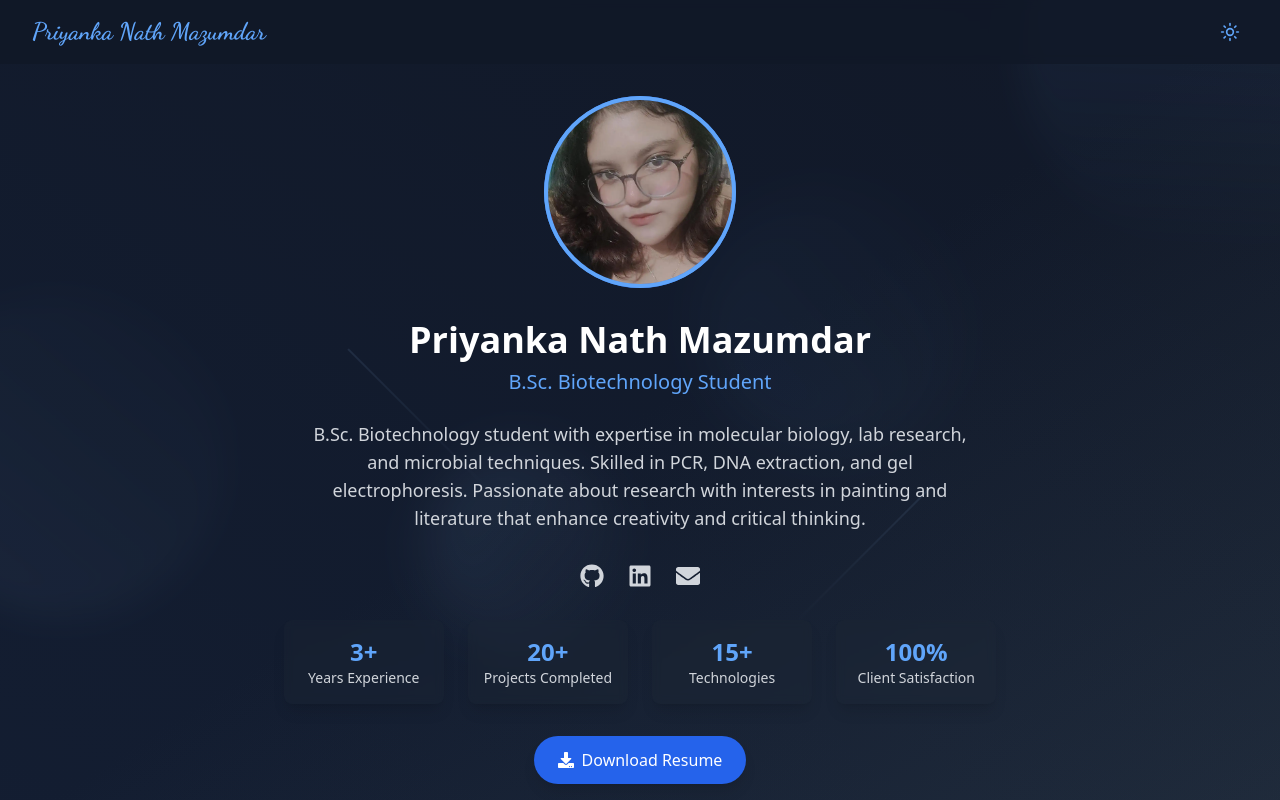
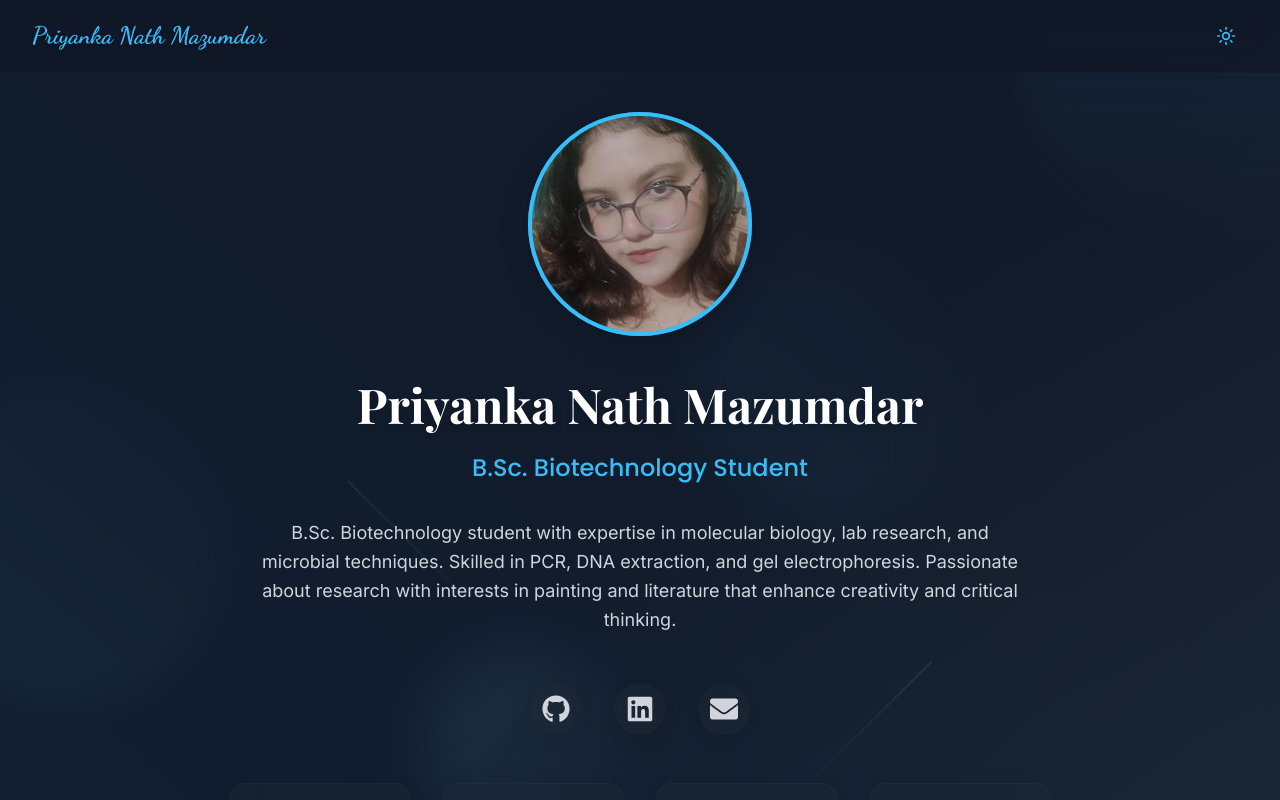
Before and after one commit to Mausam5055/Priyanka-V-01, a React (Vite) app: page / in a window 1280 px wide. Both pictures are taken after a click on the button 1230 px from the left and 32 px from the top of the page. Shown: the top 800 px of the page. Built offline with nearby package versions, Linux system fonts and the light colour scheme.

Commit message:
Enhance website with better typography and visual design

```diff
--- a/index.html
+++ b/index.html
@@ -13,7 +13,7 @@
     <title>Priyanka Nath Mazumdar - Portfolio</title>
 
     <!-- Google Fonts -->
-    <link href="https://fonts.googleapis.com/css2?family=Dancing+Script:wght@400;700&display=swap" rel="stylesheet">
+    <link href="https://fonts.googleapis.com/css2?family=Dancing+Script:wght@400;700&family=Inter:wght@300;400;500;600;700;800&family=Playfair+Display:wght@400;500;600;700;800&family=Poppins:wght@300;400;500;600;700&display=swap" rel="stylesheet">
 
     <!-- SEO Meta Tags -->
     <meta name="google-site-verification" content="ehnMK0VtxRC3hj8E4vQ35Mkh7k6MkyI7sXxmplM_io8" />
--- a/src/components/Navbar.tsx
+++ b/src/components/Navbar.tsx
@@ -6,23 +6,23 @@ export default function Navbar() {
   const { theme, toggleTheme } = useTheme();
 
   return (
-    <nav className="fixed w-full top-0 z-50 bg-white/80 dark:bg-gray-900/80 backdrop-blur-sm">
+    <nav className="fixed w-full top-0 z-50 bg-white/90 dark:bg-gray-900/90 backdrop-blur-md border-b border-gray-100/20 dark:border-gray-800/20">
       <div className="max-w-7xl mx-auto px-4 sm:px-6 lg:px-8">
-        <div className="flex items-center justify-between h-16">
+        <div className="flex items-center justify-between h-18">
           <div className="flex-shrink-0">
-            <h1 className="text-2xl font-dancing-script font-bold text-yellow-600 dark:text-blue-400">
+            <h1 className="text-2xl font-dancing-script font-bold text-primary-600 dark:text-secondary-400 text-shadow">
               Priyanka Nath Mazumdar
             </h1>
           </div>
           <div className="flex items-center space-x-4">
             <button
               onClick={toggleTheme}
-              className="p-2 rounded-lg hover:bg-gray-100 dark:hover:bg-gray-800"
+              className="p-3 rounded-xl hover:bg-gray-100 dark:hover:bg-gray-800 transition-all duration-300 hover:scale-110"
             >
               {theme === 'dark' ? (
-                <Sun className="w-5 h-5 text-blue-400" />
+                <Sun className="w-5 h-5 text-secondary-400" />
               ) : (
-                <Moon className="w-5 h-5 text-yellow-600" />
+                <Moon className="w-5 h-5 text-primary-600" />
               )}
             </button>
           </div>
--- a/src/components/Profile.tsx
+++ b/src/components/Profile.tsx
@@ -3,103 +3,103 @@ import { FaGithub, FaLinkedin, FaEnvelope, FaDownload } from 'react-icons/fa';
 
 export default function Profile() {
   return (
-    <section className="relative pt-24 pb-12 bg-gradient-to-br from-yellow-50/90 via-white to-white dark:from-gray-900 dark:via-gray-900/95 dark:to-gray-800 overflow-hidden">
+    <section className="relative pt-28 pb-20 bg-gradient-to-br from-primary-50/90 via-white to-white dark:from-gray-900 dark:via-gray-900/95 dark:to-gray-800 overflow-hidden">
       {/* Minimal Animated Shapes */}
       <div className="absolute inset-0 overflow-hidden">
         {/* Subtle Gradient Overlay */}
-        <div className="absolute inset-0 bg-gradient-to-tr from-yellow-100/5 to-transparent dark:from-blue-500/5 dark:to-transparent"></div>
+        <div className="absolute inset-0 bg-gradient-to-tr from-primary-100/5 to-transparent dark:from-secondary-500/5 dark:to-transparent"></div>
 
         {/* Large soft circles */}
-        <div className="absolute -right-32 -top-32 w-96 h-96 rounded-full bg-gradient-to-b from-yellow-100/20 to-transparent dark:from-blue-400/10 dark:to-transparent animate-float-slow blur-lg"></div>
-        <div className="absolute -left-24 top-1/3 w-80 h-80 rounded-full bg-gradient-to-tr from-yellow-200/10 to-transparent dark:from-blue-300/5 dark:to-transparent animate-float-reverse blur-lg"></div>
+        <div className="absolute -right-32 -top-32 w-96 h-96 rounded-full bg-gradient-to-b from-primary-100/20 to-transparent dark:from-secondary-400/10 dark:to-transparent animate-float-slow blur-lg"></div>
+        <div className="absolute -left-24 top-1/3 w-80 h-80 rounded-full bg-gradient-to-tr from-primary-200/10 to-transparent dark:from-secondary-300/5 dark:to-transparent animate-float-reverse blur-lg"></div>
 
         {/* Minimal decorative elements */}
-        <div className="absolute right-1/4 top-1/4 w-64 h-64 rounded-full bg-gradient-to-tr from-yellow-100/10 to-transparent dark:from-blue-400/5 dark:to-transparent animate-float blur-xl"></div>
-        <div className="absolute left-1/3 bottom-1/4 w-48 h-48 rounded-full bg-gradient-to-br from-yellow-50/20 to-transparent dark:from-blue-300/10 dark:to-transparent animate-float-reverse blur-xl"></div>
+        <div className="absolute right-1/4 top-1/4 w-64 h-64 rounded-full bg-gradient-to-tr from-primary-100/10 to-transparent dark:from-secondary-400/5 dark:to-transparent animate-float blur-xl"></div>
+        <div className="absolute left-1/3 bottom-1/4 w-48 h-48 rounded-full bg-gradient-to-br from-primary-50/20 to-transparent dark:from-secondary-300/10 dark:to-transparent animate-float-reverse blur-xl"></div>
 
         {/* Subtle light beams */}
-        <div className="absolute left-1/4 top-1/2 w-48 h-0.5 bg-gradient-to-r from-yellow-200/20 to-transparent dark:from-blue-300/10 rotate-45 animate-pulse"></div>
-        <div className="absolute right-1/4 bottom-1/3 w-48 h-0.5 bg-gradient-to-l from-yellow-200/20 to-transparent dark:from-blue-300/10 -rotate-45 animate-pulse"></div>
+        <div className="absolute left-1/4 top-1/2 w-48 h-0.5 bg-gradient-to-r from-primary-200/20 to-transparent dark:from-secondary-300/10 rotate-45 animate-pulse"></div>
+        <div className="absolute right-1/4 bottom-1/3 w-48 h-0.5 bg-gradient-to-l from-primary-200/20 to-transparent dark:from-secondary-300/10 -rotate-45 animate-pulse"></div>
       </div>
 
       <div className="max-w-7xl mx-auto px-4 sm:px-6 lg:px-8 relative">
-        <div className="flex flex-col items-center">
+        <div className="flex flex-col items-center animate-fade-in-up">
           {/* Profile Image with Animation */}
-          <div className="relative w-48 h-48 mb-8 group">
-            <div className="absolute inset-0 rounded-full bg-yellow-200 dark:bg-blue-500 animate-pulse"></div>
+          <div className="relative w-56 h-56 mb-10 group">
+            <div className="absolute inset-0 rounded-full bg-primary-200 dark:bg-secondary-500 animate-pulse"></div>
             <img
               src="/assets/profile.webp"
               alt="Priyanka Nath Mazumdar"
-              className="relative w-full h-full object-cover rounded-full border-4 border-yellow-400 dark:border-blue-400 transition-transform duration-300 group-hover:scale-105"
+              className="relative w-full h-full object-cover rounded-full border-4 border-primary-400 dark:border-secondary-400 shadow-large transition-all duration-500 group-hover:scale-105 group-hover:shadow-xl"
             />
-            <div className="absolute inset-0 rounded-full bg-gradient-to-r from-yellow-400 to-yellow-600 dark:from-blue-400 dark:to-blue-600 opacity-0 group-hover:opacity-20 transition-opacity duration-300"></div>
+            <div className="absolute inset-0 rounded-full bg-gradient-to-r from-primary-400 to-primary-600 dark:from-secondary-400 dark:to-secondary-600 opacity-0 group-hover:opacity-20 transition-opacity duration-500"></div>
           </div>
 
           {/* Name and Title */}
-          <h1 className="text-4xl font-bold text-gray-900 dark:text-white text-center mb-2 relative">
+          <h1 className="text-5xl font-playfair font-bold text-gray-900 dark:text-white text-center mb-4 relative text-shadow-lg animate-fade-in-down">
             Priyanka Nath Mazumdar
           </h1>
-          <h2 className="text-xl font-medium text-yellow-600 dark:text-blue-400 text-center mb-6">
+          <h2 className="text-2xl font-poppins font-medium text-primary-600 dark:text-secondary-400 text-center mb-8 animate-fade-in-down" style={{ animationDelay: '0.2s' }}>
             B.Sc. Biotechnology Student
           </h2>
 
           {/* Bio */}
-          <p className="text-lg text-gray-600 dark:text-gray-300 text-center max-w-2xl mb-8 relative z-10">
+          <p className="text-lg font-inter text-gray-600 dark:text-gray-300 text-center max-w-3xl mb-12 relative z-10 leading-relaxed animate-fade-in-up" style={{ animationDelay: '0.4s' }}>
             B.Sc. Biotechnology student with expertise in molecular biology, lab research, and microbial techniques.
             Skilled in PCR, DNA extraction, and gel electrophoresis. Passionate about research with interests in
             painting and literature that enhance creativity and critical thinking.
           </p>
 
           {/* Social Links */}
-          <div className="flex space-x-6 mb-8">
+          <div className="flex space-x-8 mb-12 animate-fade-in-up" style={{ animationDelay: '0.6s' }}>
             <a
               href="https://github.com/YourGithub"
               target="_blank"
               rel="noopener noreferrer"
-              className="text-gray-600 dark:text-gray-300 hover:text-yellow-600 dark:hover:text-blue-400 transition-colors duration-300"
+              className="p-3 rounded-full bg-white/50 dark:bg-gray-800/50 backdrop-blur-sm text-gray-600 dark:text-gray-300 hover:text-primary-600 dark:hover:text-secondary-400 hover:bg-white dark:hover:bg-gray-800 transition-all duration-300 hover:scale-110 shadow-soft hover:shadow-medium"
             >
-              <FaGithub className="w-6 h-6" />
+              <FaGithub className="w-7 h-7" />
             </a>
             <a
               href="https://linkedin.com/in/YourLinkedIn"
               target="_blank"
               rel="noopener noreferrer"
-              className="text-gray-600 dark:text-gray-300 hover:text-yellow-600 dark:hover:text-blue-400 transition-colors duration-300"
+              className="p-3 rounded-full bg-white/50 dark:bg-gray-800/50 backdrop-blur-sm text-gray-600 dark:text-gray-300 hover:text-primary-600 dark:hover:text-secondary-400 hover:bg-white dark:hover:bg-gray-800 transition-all duration-300 hover:scale-110 shadow-soft hover:shadow-medium"
             >
-              <FaLinkedin className="w-6 h-6" />
+              <FaLinkedin className="w-7 h-7" />
             </a>
             <a
               href="mailto:your.email@example.com"
-              className="text-gray-600 dark:text-gray-300 hover:text-yellow-600 dark:hover:text-blue-400 transition-colors duration-300"
+              className="p-3 rounded-full bg-white/50 dark:bg-gray-800/50 backdrop-blur-sm text-gray-600 dark:text-gray-300 hover:text-primary-600 dark:hover:text-secondary-400 hover:bg-white dark:hover:bg-gray-800 transition-all duration-300 hover:scale-110 shadow-soft hover:shadow-medium"
             >
-              <FaEnvelope className="w-6 h-6" />
+              <FaEnvelope className="w-7 h-7" />
             </a>
           </div>
 
           {/* Quick Stats */}
-          <div className="grid grid-cols-2 md:grid-cols-4 gap-6 mb-8">
-            <div className="text-center backdrop-blur-sm bg-white/30 dark:bg-gray-800/30 p-4 rounded-lg shadow-lg">
-              <div className="text-2xl font-bold text-yellow-600 dark:text-blue-400">3+</div>
-              <div className="text-sm text-gray-600 dark:text-gray-300">Years Experience</div>
+          <div className="grid grid-cols-2 md:grid-cols-4 gap-8 mb-12 animate-fade-in-up" style={{ animationDelay: '0.8s' }}>
+            <div className="text-center backdrop-blur-md bg-white/40 dark:bg-gray-800/40 p-6 rounded-2xl shadow-medium hover:shadow-large transition-all duration-300 hover:scale-105 border border-white/20 dark:border-gray-700/20">
+              <div className="text-3xl font-bold font-poppins text-primary-600 dark:text-secondary-400 mb-2">3+</div>
+              <div className="text-sm font-inter font-medium text-gray-600 dark:text-gray-300">Years Experience</div>
             </div>
-            <div className="text-center backdrop-blur-sm bg-white/30 dark:bg-gray-800/30 p-4 rounded-lg shadow-lg">
-              <div className="text-2xl font-bold text-yellow-600 dark:text-blue-400">20+</div>
-              <div className="text-sm text-gray-600 dark:text-gray-300">Projects Completed</div>
+            <div className="text-center backdrop-blur-md bg-white/40 dark:bg-gray-800/40 p-6 rounded-2xl shadow-medium hover:shadow-large transition-all duration-300 hover:scale-105 border border-white/20 dark:border-gray-700/20">
+              <div className="text-3xl font-bold font-poppins text-primary-600 dark:text-secondary-400 mb-2">20+</div>
+              <div className="text-sm font-inter font-medium text-gray-600 dark:text-gray-300">Projects Completed</div>
             </div>
-            <div className="text-center backdrop-blur-sm bg-white/30 dark:bg-gray-800/30 p-4 rounded-lg shadow-lg">
-              <div className="text-2xl font-bold text-yellow-600 dark:text-blue-400">15+</div>
-              <div className="text-sm text-gray-600 dark:text-gray-300">Technologies</div>
+            <div className="text-center backdrop-blur-md bg-white/40 dark:bg-gray-800/40 p-6 rounded-2xl shadow-medium hover:shadow-large transition-all duration-300 hover:scale-105 border border-white/20 dark:border-gray-700/20">
+              <div className="text-3xl font-bold font-poppins text-primary-600 dark:text-secondary-400 mb-2">15+</div>
+              <div className="text-sm font-inter font-medium text-gray-600 dark:text-gray-300">Lab Techniques</div>
             </div>
-            <div className="text-center backdrop-blur-sm bg-white/30 dark:bg-gray-800/30 p-4 rounded-lg shadow-lg">
-              <div className="text-2xl font-bold text-yellow-600 dark:text-blue-400">100%</div>
-              <div className="text-sm text-gray-600 dark:text-gray-300">Client Satisfaction</div>
+            <div className="text-center backdrop-blur-md bg-white/40 dark:bg-gray-800/40 p-6 rounded-2xl shadow-medium hover:shadow-large transition-all duration-300 hover:scale-105 border border-white/20 dark:border-gray-700/20">
+              <div className="text-3xl font-bold font-poppins text-primary-600 dark:text-secondary-400 mb-2">100%</div>
+              <div className="text-sm font-inter font-medium text-gray-600 dark:text-gray-300">Dedication</div>
             </div>
           </div>
 
           {/* CTA Button */}
-          <button className="flex items-center px-6 py-3 bg-yellow-500 dark:bg-blue-600 text-white rounded-full hover:bg-yellow-600 dark:hover:bg-blue-700 transition-colors duration-300 shadow-lg relative z-10">
-            <FaDownload className="mr-2" />
-            Download Resume
+          <button className="flex items-center px-8 py-4 bg-gradient-to-r from-primary-500 to-primary-600 dark:from-secondary-600 dark:to-secondary-700 text-white font-poppins font-semibold rounded-2xl hover:from-primary-600 hover:to-primary-700 dark:hover:from-secondary-700 dark:hover:to-secondary-800 transition-all duration-300 shadow-large hover:shadow-xl hover:scale-105 relative z-10 animate-scale-in" style={{ animationDelay: '1s' }}>
+            <FaDownload className="mr-3 text-lg" />
+            <span className="text-lg">Download Resume</span>
           </button>
         </div>
       </div>
--- a/tailwind.config.js
+++ b/tailwind.config.js
@@ -6,18 +6,89 @@ export default {
     extend: {
       fontFamily: {
         'dancing-script': ['Dancing Script', 'cursive'],
+        'inter': ['Inter', 'system-ui', 'sans-serif'],
+        'playfair': ['Playfair Display', 'serif'],
+        'poppins': ['Poppins', 'sans-serif'],
+      },
+      fontSize: {
+        'xs': ['0.75rem', { lineHeight: '1.5' }],
+        'sm': ['0.875rem', { lineHeight: '1.6' }],
+        'base': ['1rem', { lineHeight: '1.7' }],
+        'lg': ['1.125rem', { lineHeight: '1.7' }],
+        'xl': ['1.25rem', { lineHeight: '1.6' }],
+        '2xl': ['1.5rem', { lineHeight: '1.5' }],
+        '3xl': ['1.875rem', { lineHeight: '1.4' }],
+        '4xl': ['2.25rem', { lineHeight: '1.3' }],
+        '5xl': ['3rem', { lineHeight: '1.2' }],
+        '6xl': ['3.75rem', { lineHeight: '1.1' }],
+      },
+      spacing: {
+        '18': '4.5rem',
+        '88': '22rem',
+        '128': '32rem',
+      },
+      colors: {
+        primary: {
+          50: '#fefce8',
+          100: '#fef9c3',
+          200: '#fef08a',
+          300: '#fde047',
+          400: '#facc15',
+          500: '#eab308',
+          600: '#ca8a04',
+          700: '#a16207',
+          800: '#854d0e',
+          900: '#713f12',
+        },
+        secondary: {
+          50: '#f0f9ff',
+          100: '#e0f2fe',
+          200: '#bae6fd',
+          300: '#7dd3fc',
+          400: '#38bdf8',
+          500: '#0ea5e9',
+          600: '#0284c7',
+          700: '#0369a1',
+          800: '#075985',
+          900: '#0c4a6e',
+        },
       },
       animation: {
         'pulse-slow': 'pulse 3s cubic-bezier(0.4, 0, 0.6, 1) infinite',
         'fade-in': 'fade-in 0.5s ease-out',
+        'fade-in-up': 'fade-in-up 0.6s ease-out',
+        'fade-in-down': 'fade-in-down 0.6s ease-out',
         'float': 'float 6s ease-in-out infinite',
         'float-slow': 'float 8s ease-in-out infinite',
         'float-reverse': 'float-reverse 7s ease-in-out infinite',
+        'slide-in-left': 'slide-in-left 0.6s ease-out',
+        'slide-in-right': 'slide-in-right 0.6s ease-out',
+        'scale-in': 'scale-in 0.5s ease-out',
       },
       keyframes: {
         'fade-in': {
           '0%': { opacity: '0' },
           '100%': { opacity: '1' },
+        },
+        'fade-in-up': {
+          '0%': { opacity: '0', transform: 'translateY(20px)' },
+          '100%': { opacity: '1', transform: 'translateY(0)' },
+        },
+        'fade-in-down': {
+          '0%': { opacity: '0', transform: 'translateY(-20px)' },
+          '100%': { opacity: '1', transform: 'translateY(0)' },
+        },
+        'slide-in-left': {
+          '0%': { opacity: '0', transform: 'translateX(-30px)' },
+          '100%': { opacity: '1', transform: 'translateX(0)' },
+        },
+        'slide-in-right': {
+          '0%': { opacity: '0', transform: 'translateX(30px)' },
+          '100%': { opacity: '1', transform: 'translateX(0)' },
+        },
+        'scale-in': {
+          '0%': { opacity: '0', transform: 'scale(0.9)' },
+          '100%': { opacity: '1', transform: 'scale(1)' },
         },
         'float': {
           '0%, 100%': { transform: 'translateY(0) rotate(0)' },
@@ -28,6 +99,14 @@ export default {
           '50%': { transform: 'translateY(20px) rotate(-5deg)' },
         },
       },
+      backdropBlur: {
+        xs: '2px',
+      },
+      boxShadow: {
+        'soft': '0 2px 15px -3px rgba(0, 0, 0, 0.07), 0 10px 20px -2px rgba(0, 0, 0, 0.04)',
+        'medium': '0 4px 25px -5px rgba(0, 0, 0, 0.1), 0 10px 10px -5px rgba(0, 0, 0, 0.04)',
+        'large': '0 10px 40px -10px rgba(0, 0, 0, 0.15), 0 4px 25px -5px rgba(0, 0, 0, 0.1)',
+      },
     },
   },
   plugins: [
@@ -36,6 +115,12 @@ export default {
         '.clip-triangle': {
           clipPath: 'polygon(50% 0%, 0% 100%, 100% 100%)',
         },
+        '.text-shadow': {
+          textShadow: '0 2px 4px rgba(0,0,0,0.1)',
+        },
+        '.text-shadow-lg': {
+          textShadow: '0 4px 8px rgba(0,0,0,0.12), 0 2px 4px rgba(0,0,0,0.08)',
+        },
       });
     },
   ],
```
Also changed, not shown: src/components/About.tsx (+39 -29 lines), src/components/Contact.tsx (+37 -37 lines), src/components/Education.tsx (+29 -20 lines), src/components/Journey.tsx (+14 -12 lines).
